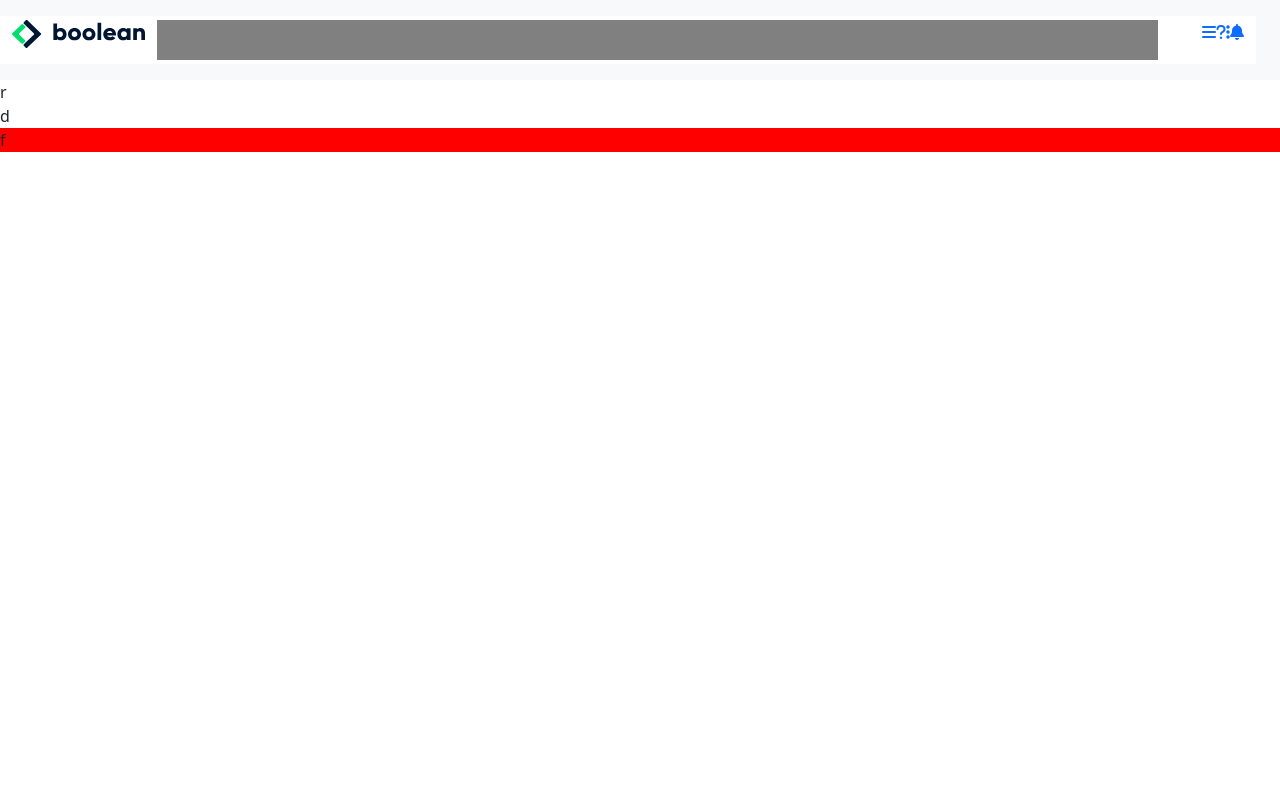
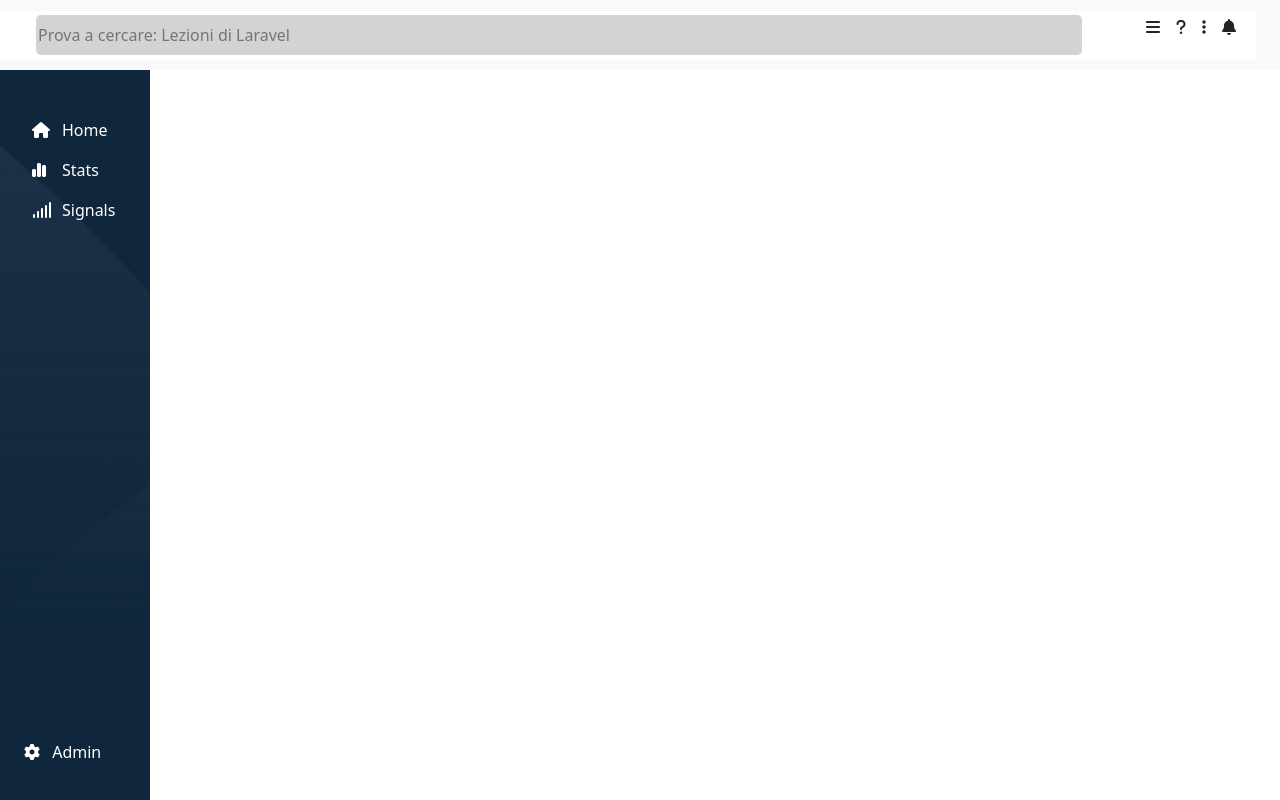
Before and after one commit to AngeloFriello/html-css-bootstrap-dashboard, a plain HTML site: page index.html in a window 1280 px wide. Drawn offline with nearby package versions, Linux system fonts and the light colour scheme.

Commit message:
add aside

```diff
--- a/css/style.css
+++ b/css/style.css
@@ -1,37 +1,61 @@
+/* APP */
 
-/* APP */
 
 .app{
     height: 100vh;
     overflow: hidden;
+    display: flex;
+    flex-direction: column;
+}
+
+.main-app{
+    display: flex;
+    flex-grow: 1;
 }
 
 
 /* REGOLE DI RESET */
 
-ul,li{
+
+ul, li, a{
     list-style: none;
     text-decoration: none;
+    color: currentColor;
+}
+
+input{
+    border: none;
 }
 
 
 /* COMPONENTI PRINCIPALE */
 
-.main-content{
-   background-color: red;
-}
 
 nav{
     background-color: var(--lightlightgray);
-    min-height: 80px
+    min-height: 70px
 }
 
 aside{
-    max-width: 100px;
-    height: 100%;
+    min-width: 150px;
+    background-image:url(../img/sidebar-bg.png);
+    background-size: cover;
+    background-color: #0F263C;
 }
 
 /* UTILITY */
+
+.box-icon{
+    width: 30px;
+}
+
+.c-white{
+    color: white;
+}
+
+.c-lightgray{
+    color:lightgray
+}
 
 .bc-white{
     background-color: white;
@@ -52,3 +76,11 @@ aside{
 .container-fluid .row{
     width: 100%;
 }
+
+/* ASIDE */
+
+.search-bar{
+    background-color: lightgray;
+    flex-grow: 1;
+    border-radius: 5px;
+}
--- a/index.html
+++ b/index.html
@@ -18,26 +18,24 @@
         <nav class="container-fluid py-1 d-flex align-items-center">
             <div class="row bc-white py-1 d-flex">
                 <div class="col-auto ">
-                    <img src="./img/logo.svg" alt="">
+                    <img src="./img/logo.svg" alt="" class="d-none">
                 </div>
-                <div class="col-auto d-flex bc-gray flex-grow-1">
-                    <div class="bar-search ">
-
-                    </div>
+                <div class="col-auto d-flex flex-grow-1">
+                    <input type="search" placeholder="Prova a cercare: Lezioni di Laravel" class="search-bar">
                 </div>
                 <div class="col-auto">
                     <ul class="d-flex">
                         <li>
-                            <a href=""><i class="fa-solid fa-bars"></i></a>
+                            <a href=""><i class="fa-solid fa-bars px-2"></i></a>
                         </li>
                         <li>
-                            <a href=""><i class="fa-solid fa-question"></i></a>
+                            <a href=""><i class="fa-solid fa-question px-2"></i></a>
                         </li>
                         <li>
-                            <a href=""><i class="fa-solid fa-ellipsis-vertical"></i></a>
+                            <a href=""><i class="fa-solid fa-ellipsis-vertical px-2"></i></a>
                         </li>
                         <li>
-                            <a href=""><i class="fa-solid fa-bell"></i></a>
+                            <a href=""><i class="fa-solid fa-bell px-2"></i></a>
                         </li>
                     </ul>
                 </div>
@@ -48,23 +46,42 @@
 
     <!-- START MAIN - MAIN-APP -->
 
-    <main class="main-app flex-column">
+    <main class="main-app">
 
     <!-- SIDEBAR -->
 
         <aside class="aside d-flex flex-column">
             <div class="col-auto flex-grow-1">
-                    r
+                    <ul>
+                        <li class="c-white d-flex pt-5">
+                            <div class="box-icon">
+                                <i class="fa-solid fa-house"></i>
+                            </div>
+                            <a href="" >Home</a>
+                        </li>
+                        <li class="c-white d-flex pt-3">
+                            <div class="box-icon">
+                                <i class="fa-solid fa-chart-simple c-white"></i>
+                            </div>
+                            <a href="">Stats</a>
+                        </li>
+                        <li class="c-white d-flex pt-3">
+                            <div class="box-icon">
+                                <i class="fa-solid fa-signal c-white"></i>
+                            </div>
+                            <a href="">Signals</a>
+                        </li>
+                    </ul>
             </div>
-            <div class="col-auto">
-                    d
+            <div class="col-auto d-flex c-white align-items-center">
+                    <p><i class="fa-solid fa-gear ps-4 pe-2 pb-4"></i> Admin</p>
             </div >
         </aside>
 
     <!-- MAIN CONTENT -->
 
-        <div class="main-content">
-            f
+        <div class="main-content d-flex">
+
         </div>
 
     </main>
```
